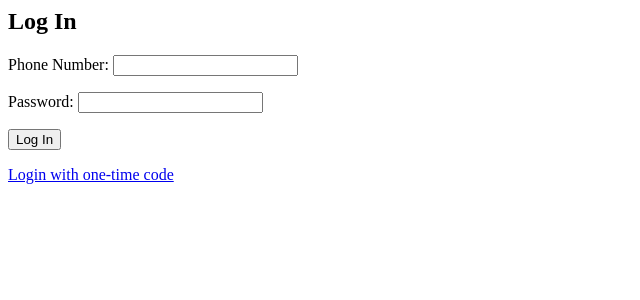
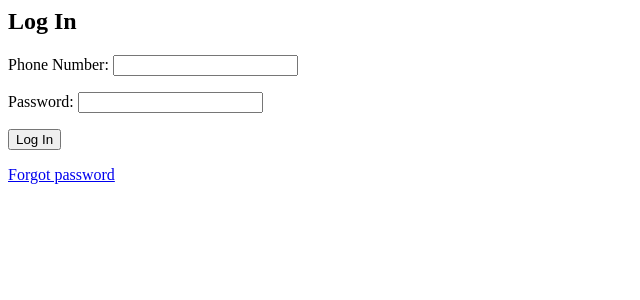
Before and after one commit to hamide14/hotel-management, a Django app: page /accounts/login/ in a window 1280 px wide. Shown: the top 300 px of the page, without its empty margins (0-640 px from the left). Run offline with Django 5.2, Linux system fonts and the light colour scheme.

Commit message:
modified login.html in login

```diff
--- a/hotel_management/accounts/templates/login/login.html
+++ b/hotel_management/accounts/templates/login/login.html
@@ -8,6 +8,6 @@
 
 <p>
     <a href="{% url 'accounts:send_otp' %}">
-        Login with one-time code
+        Forgot password
     </a>
 </p>
```
